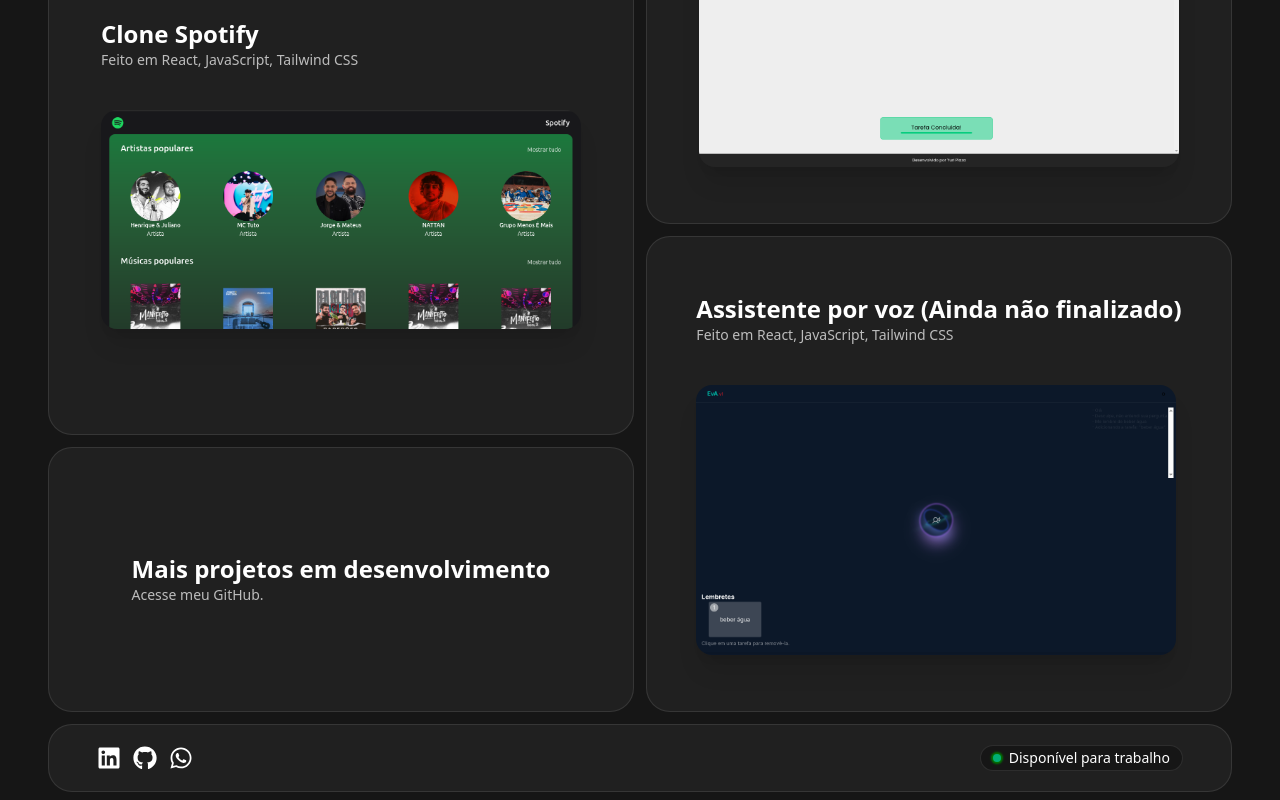
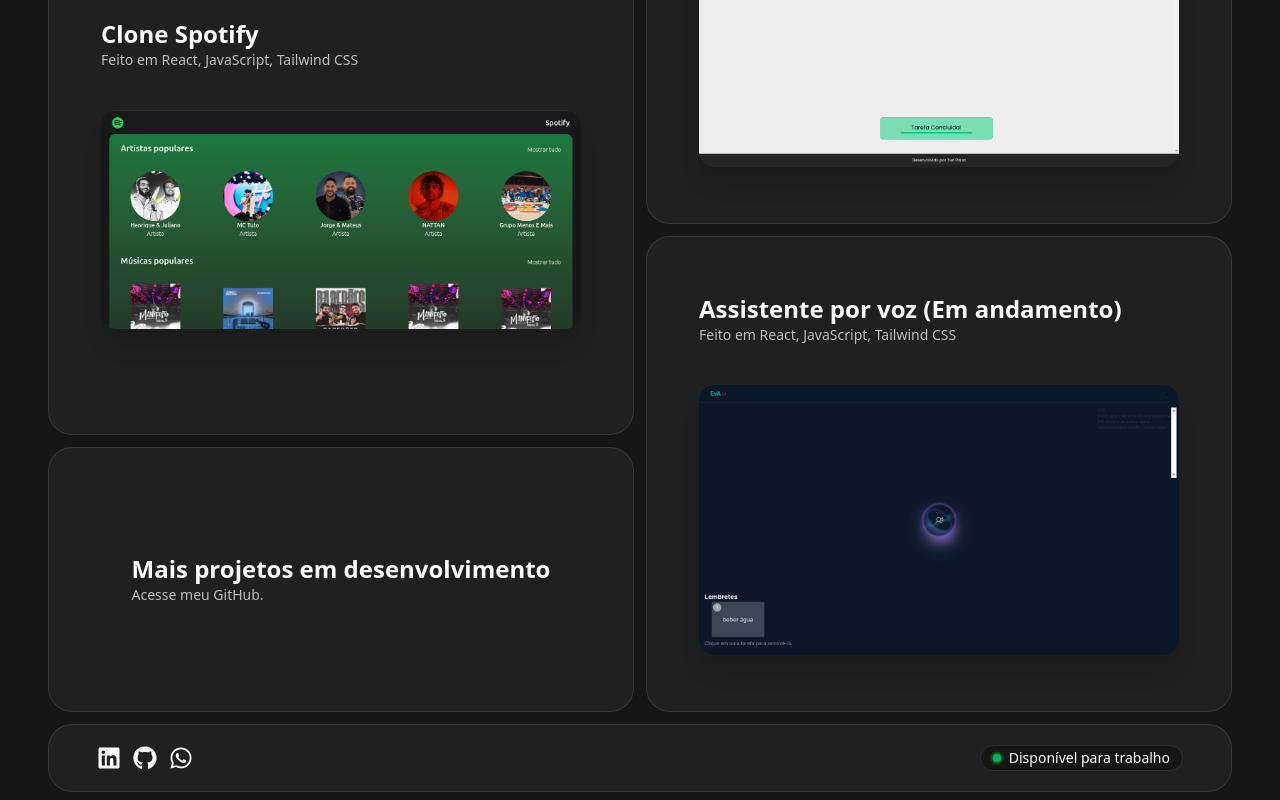
Before and after one commit to ypiaza/portifolioyuripiaza, a React (Vite) app: page / in a window 1280 px wide. Shown: the part 936-1736 px from the top of the page. Built offline with nearby package versions, Linux system fonts and the light colour scheme.

Commit message:
Update projects.ts

```diff
--- a/src/data/projects.ts
+++ b/src/data/projects.ts
@@ -11,9 +11,9 @@ export interface itemProjects {
 }
 
 export const projects : itemProjects[] = [
-    {id: 1, project: 'Clone Spotify', link:'/', img: spotify , description: 'Feito em React, JavaScript, Tailwind CSS'},
+    {id: 1, project: 'Clone Spotify', link:'https://clonespotify-psi.vercel.app/', img: spotify , description: 'Feito em React, JavaScript, Tailwind CSS'},
     {id: 2, project: 'To Do List', link:'https://ypiaza.github.io/To-Do-List/', img: todo, description: 'Feito puramente em Html, CSS e javascript'},
-    {id: 3, project: 'Assistente por voz (Ainda não finalizado)', link:'https://ypiaza.github.io/EvA-projeto-test/', img: eva, description: 'Feito em React, JavaScript, Tailwind CSS'},
+    {id: 3, project: 'Assistente por voz (Em andamento)', link:'https://ypiaza.github.io/EvA-projeto-test/', img: eva, description: 'Feito em React, JavaScript, Tailwind CSS'},
 ]
 
 export interface itemMoreProjects {
```
